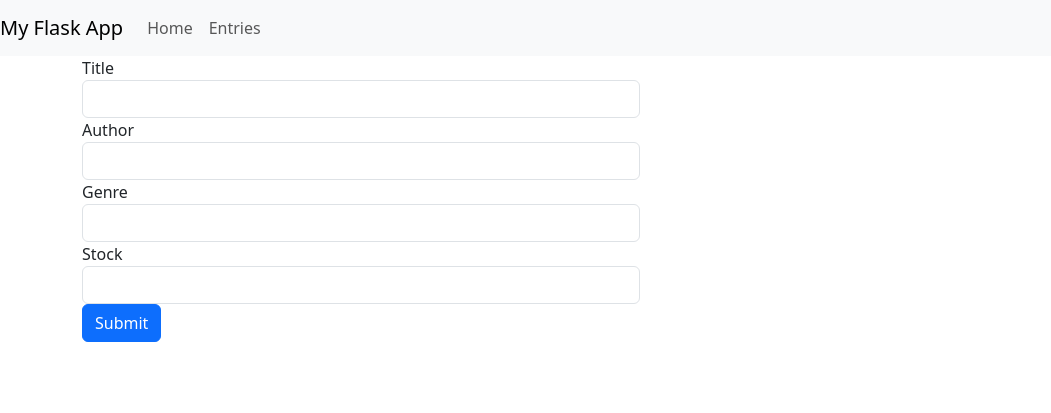
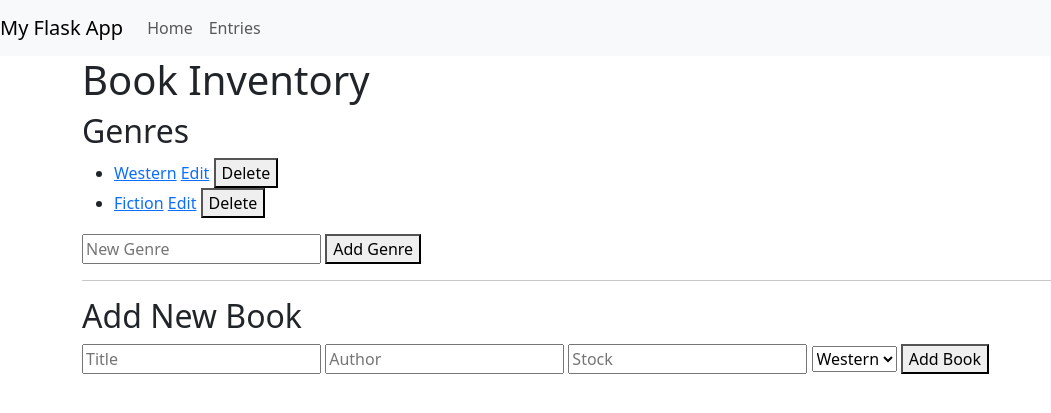
Before and after one commit to NersesArslan/book-inventory-app, a Flask app: page / in a window 1280 px wide. Shown: the top 413 px of the page, without its empty margins (0-1051 px from the left). Run offline with Flask 3, Linux system fonts and the light colour scheme; some libraries are stand-ins or nearby versions.

Commit message:
separated genre and book model, trying to figure out how to best organize list of genres so app organizes all books by genres

```diff
--- a/app.py
+++ b/app.py
@@ -1,7 +1,7 @@
 
 from models.book import db, Book
 from flask import Flask, render_template, request, redirect, url_for
-import uuid
+from models.book import Genre
 
 app = Flask(__name__)
 SQLALCHEMY_DATABASE_URI = "postgresql+psycopg://nersesarslanian:somepassword@localhost:5432/book_inventory"
@@ -13,9 +13,10 @@ with app.app_context():
     db.create_all()
 
 
-@app.route("/")
-def hello_world():
-    return render_template('home.html')
+@app.route('/')
+def index():
+    genres = Genre.query.all()
+    return render_template('home.html', genres=genres)
 
 
 @app.route('/submit_form', methods=['POST'])
@@ -40,11 +41,52 @@ def entries_page():
     return render_template('entries.html', books_by_genre=books_by_genre)
 
 
-@app.route('/delete/<entry_id>', methods=['POST'])
-def delete_entry(entry_id):
-    global entries
-    entries = [entry for entry in entries if entry['id'] != entry_id]
-    return redirect(url_for('entries_page'))
+@app.route('/genre/<int:genre_id>')
+def view_genre(genre_id):
+    genre = Genre.query.get_or_404(genre_id)
+    return render_template('genre_books.html', genre=genre)
+
+
+@app.route('/genre/add', methods=['POST'])
+def add_genre():
+    name = request.form['name']
+    if name:
+        new_genre = Genre(name=name)
+        db.session.add(new_genre)
+        db.session.commit()
+    return redirect(url_for('index'))
+
+
+@app.route('/genre/<int:genre_id>/edit', methods=['GET', 'POST'])
+def edit_genre(genre_id):
+    genre = Genre.query.get_or_404(genre_id)
+    if request.method == 'POST':
+        genre.name = request.form['name']
+        db.session.commit()
+        return redirect(url_for('index'))
+    return render_template('edit_genre.html', genre=genre)
+
+
+@app.route('/genre/<int:genre_id>/delete', methods=['POST'])
+def delete_genre(genre_id):
+    genre = Genre.query.get_or_404(genre_id)
+    db.session.delete(genre)
+    db.session.commit()
+    return redirect(url_for('index'))
+
+# Book CRUD
+
+
+@app.route('/book/add', methods=['POST'])
+def add_book():
+    title = request.form['title']
+    author = request.form['author']
+    genre_id = request.form['genre_id']
+    stock = int(request.form.get('stock', 1))
+    new_book = Book(title=title, author=author, genre_id=genre_id, stock=stock)
+    db.session.add(new_book)
+    db.session.commit()
+    return redirect(url_for('index'))
 
 
 if __name__ == '__main__':
--- a/templates/home.html
+++ b/templates/home.html
@@ -1,23 +1,46 @@
 {%extends 'layout.html'%} {%block body %}
 
-<form action="/submit_form" method="POST" class="w-50">
-  <div class="form-group">
-    <label for="">Title</label>
-    <input type="text" class="form-control" name="title" />
-  </div>
-  <div class="form-group">
-    <label for="">Author</label>
-    <input type="text" class="form-control" name="author" />
-  </div>
-  <div class="form-group">
-    <label for="">Genre</label>
-    <input type="text" class="form-control" name="genre" />
-  </div>
-  <div class="form-group">
-    <label for="">Stock</label>
-    <input type="number" class="form-control" name="stock" min="1" />
-  </div>
-  <button type="submit" class="btn btn-primary">Submit</button>
+<h1>Book Inventory</h1>
+
+<h2>Genres</h2>
+<ul>
+  {% for genre in genres %}
+  <li>
+    <a href="{{ url_for('view_genre', genre_id=genre.id) }}"
+      >{{ genre.name }}</a
+    >
+    <a href="{{ url_for('edit_genre', genre_id=genre.id) }}">Edit</a>
+    <form
+      action="{{ url_for('delete_genre', genre_id=genre.id) }}"
+      method="POST"
+      style="display: inline"
+    >
+      <button type="submit">Delete</button>
+    </form>
+  </li>
+  {% endfor %}
+</ul>
+
+<!-- Form to create a new genre -->
+<form action="{{ url_for('add_genre') }}" method="POST">
+  <input type="text" name="name" placeholder="New Genre" />
+  <button type="submit">Add Genre</button>
+</form>
+
+<hr />
+
+<!-- Form to create a new book -->
+<h2>Add New Book</h2>
+<form action="{{ url_for('add_book') }}" method="POST">
+  <input type="text" name="title" placeholder="Title" required />
+  <input type="text" name="author" placeholder="Author" required />
+  <input type="number" name="stock" placeholder="Stock" min="0" />
+  <select name="genre_id" required>
+    {% for genre in genres %}
+    <option value="{{ genre.id }}">{{ genre.name }}</option>
+    {% endfor %}
+  </select>
+  <button type="submit">Add Book</button>
 </form>
 
 {% endblock%}
```
Also changed, not shown: models/book.py (+11 -2 lines), instance/app.db.
